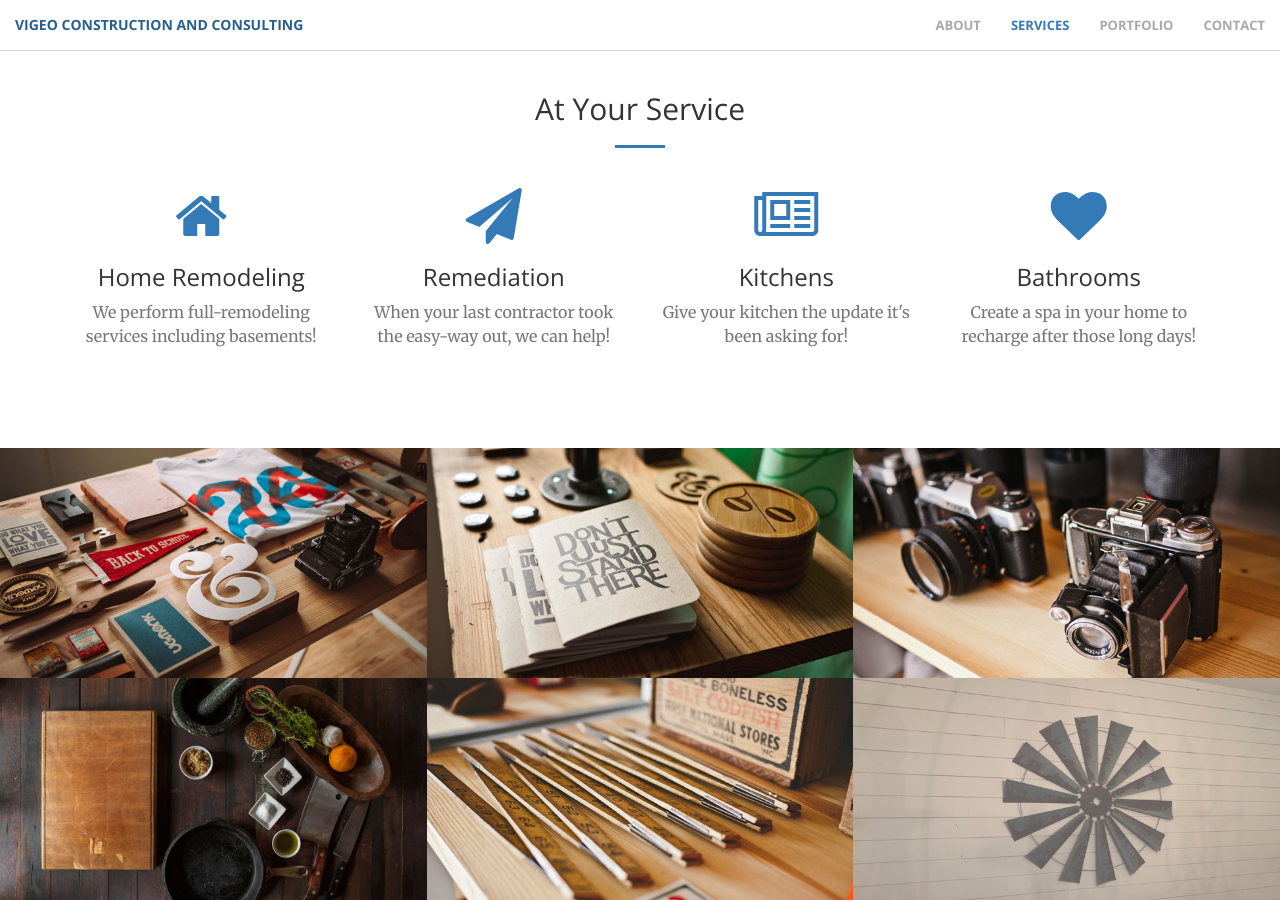
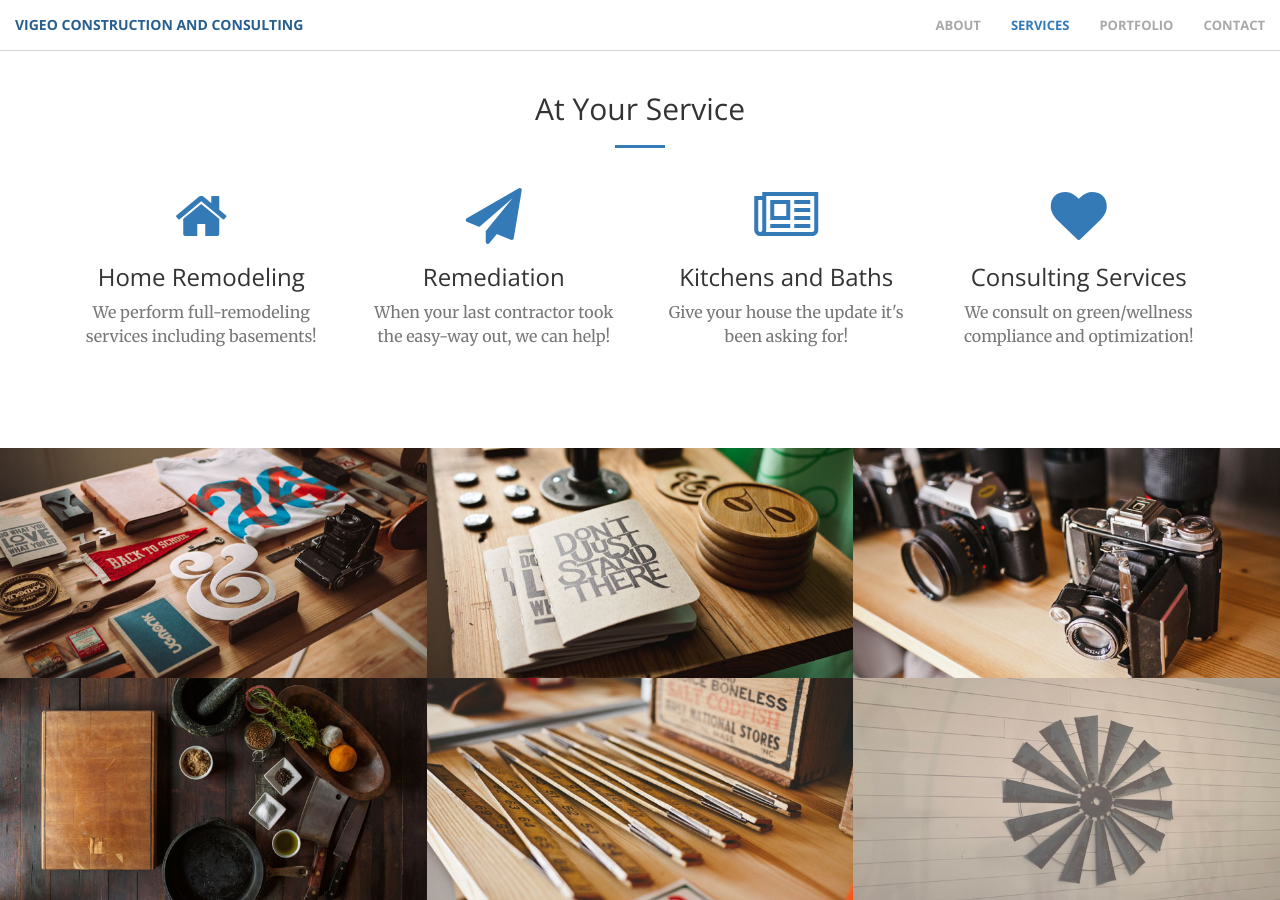
Before and after one commit to starbuck10/Vigeo, a Jekyll site: the page built from index.html, in a window 1280 px wide and 900 px high, scrolled down 1350 px. Built offline with Jekyll 4.4.1, drawn with Linux system fonts in a browser that asks for light colours; some of the changed text lies outside the part shown.

Commit message:
adjusting site

```diff
--- a/_config.yml
+++ b/_config.yml
@@ -1,6 +1,6 @@
 # Site settings
-title:
-email:
+title: Vigeo Construction and Consulting
+email: contactus@vigeoconstruction.com
 description: > # this means to ignore newlines until "baseurl:"
 baseurl: "" # the subpath of your site, e.g. /blog/
 url: "" # the base hostname & protocol for your site
--- a/_includes/contact.html
+++ b/_includes/contact.html
@@ -15,7 +15,7 @@
         <div class="col-lg-2 col-lg-offset-1 text-center">
             <a href="mailto:{{ site.email }}">
             <i class="fa fa-envelope-o fa-3x wow bounceIn" data-wow-delay=".1s"></i>
-                <p>{{ contactus@vigeoconstruction.com }}</p>
+                <p>{{ site.email }}</p>
             </a>
         </div>
         <div class="col-lg-2 col-lg-offset-1 text-center">
--- a/_includes/services.html
+++ b/_includes/services.html
@@ -26,15 +26,15 @@
             <div class="col-lg-3 col-md-6 text-center">
                 <div class="service-box">
                     <i class="fa fa-4x fa-newspaper-o wow bounceIn text-primary" data-wow-delay=".2s"></i>
-                    <h3>Kitchens</h3>
-                    <p class="text-muted">Give your kitchen the update it's been asking for!</p>
+                    <h3>Kitchens and Baths</h3>
+                    <p class="text-muted">Give your house the update it's been asking for!</p>
                 </div>
             </div>
             <div class="col-lg-3 col-md-6 text-center">
                 <div class="service-box">
                     <i class="fa fa-4x fa-heart wow bounceIn text-primary" data-wow-delay=".3s"></i>
-                    <h3>Bathrooms</h3>
-                    <p class="text-muted">Create a spa in your home to recharge after those long days!</p>
+                    <h3>Consulting Services</h3>
+                    <p class="text-muted">We consult on green/wellness compliance and optimization!</p>
                 </div>
             </div>
         </div>
```
